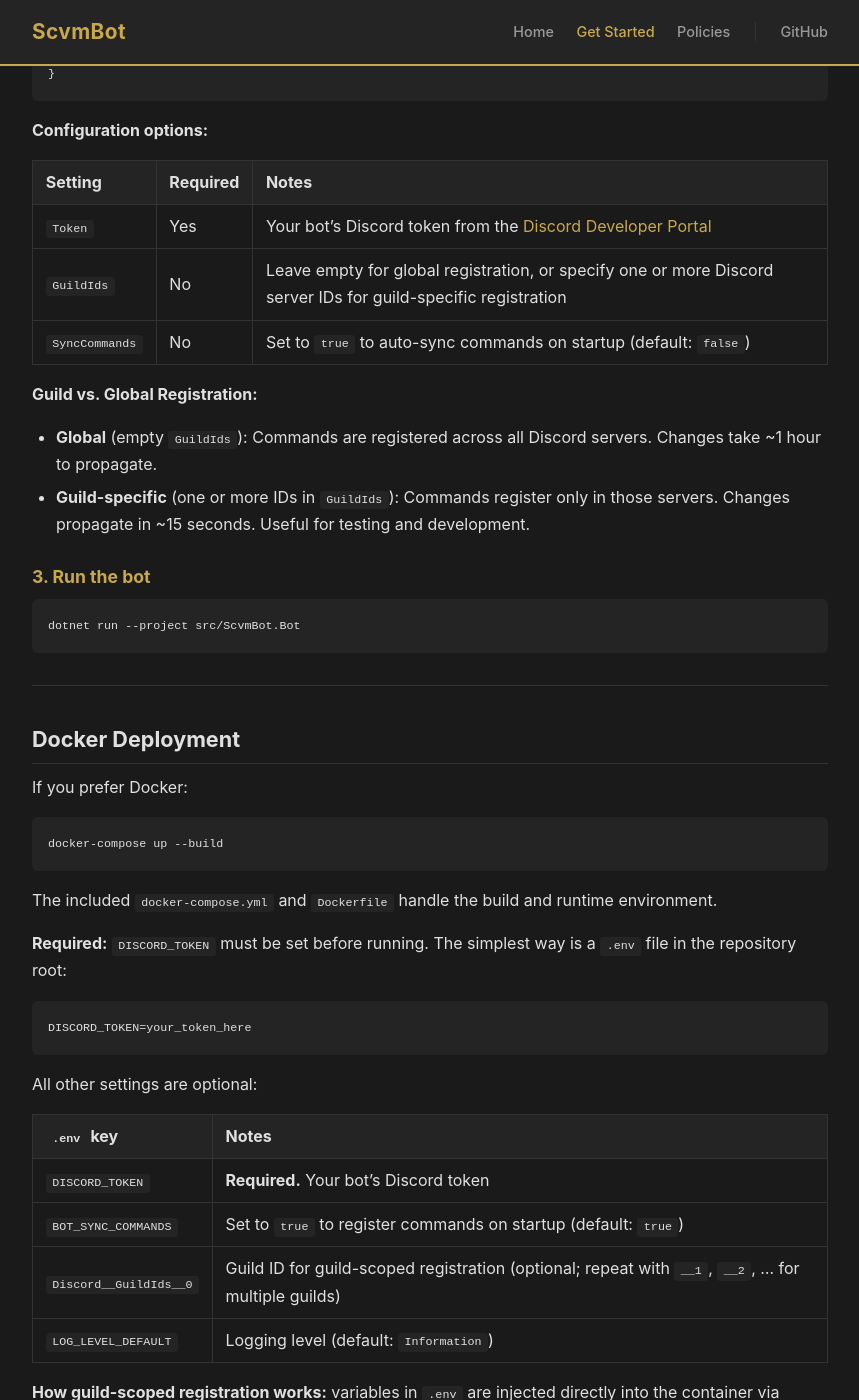
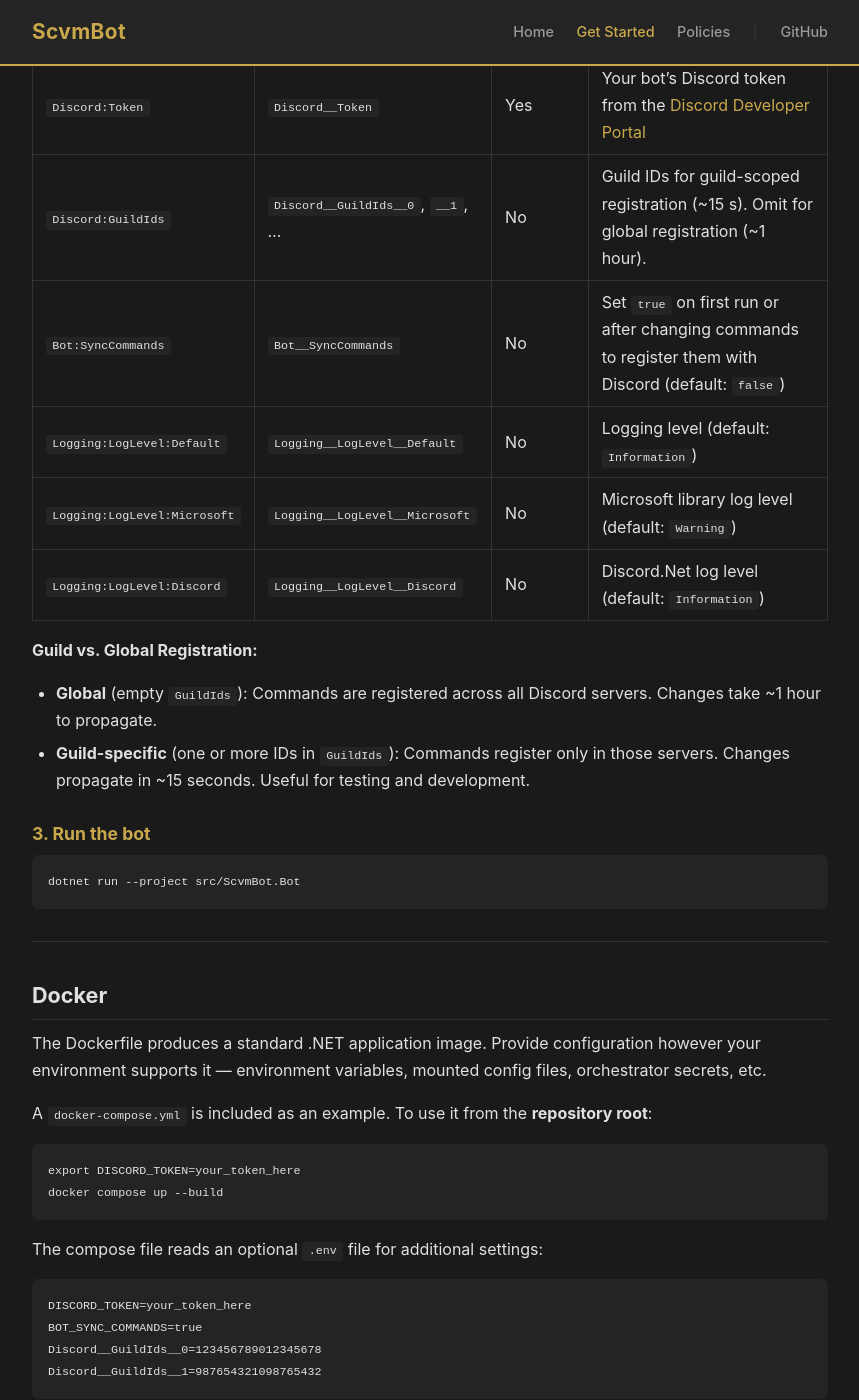
Before and after one commit to ChrisMartin86/ScvmBot, a Jekyll site: the page built from docs/getting-started.md, in a window 1280 px wide and 1400 px high, scrolled down 983 px. Shown: the whole window, without its empty margins (210-1069 px from the left). Built offline with Jekyll 4.4.1, drawn with Linux system fonts in a browser that asks for light colours; some of the changed text lies outside the part shown.

Commit message:
Merged the separate "Configure the bot" (with JSON example + settings table) and "Docker" sections Added a single Configuration Reference table showing both appsettings.json keys and environment variable equivalents side by side Quick Start step 2 now explains the config pipeline in one sentence instead of showing a JSON block with a separate settings table Docker section reframed: "The Dockerfile produces a standard .NET app image" — compose is positioned as an example getting-started.md:
Same treatment: one unified Configuration Reference table replacing the separate appsettings.json table and .env key table
"Docker Deployment" renamed to "Docker", reframed as one option rather than the canonical path
Removed the separate .env key table that duplicated the same settings
docker-compose.yml:

Added top-level comment making clear this is an example, not the required deployment method
Simplified inline comments (removed the prescriptive "this is the mechanism that makes X work" language)

````diff
--- a/docs/getting-started.md
+++ b/docs/getting-started.md
@@ -26,33 +26,26 @@ git clone https://github.com/ChrisMartin86/ScvmBot.git
 cd ScvmBot
 ```
 
-### 2. Configure your Discord bot settings
+### 2. Configure the bot
+
+ScvmBot uses .NET's standard configuration pipeline. Every setting can come from `appsettings.json`, environment variables, or command-line arguments. **Environment variables take precedence over file values.**
+
+For local development, copy and edit the example settings file:
 
 ```bash
 cp src/ScvmBot.Bot/appsettings.example.json src/ScvmBot.Bot/appsettings.json
 ```
 
-Edit `src/ScvmBot.Bot/appsettings.json` with your Discord bot token:
+### Configuration Reference
 
-```json
-{
-  "Discord": {
-    "Token": "<YOUR_DISCORD_BOT_TOKEN>",
-    "GuildIds": []
-  },
-  "Bot": {
-    "SyncCommands": false
-  }
-}
-```
-
-**Configuration options:**
-
-| Setting | Required | Notes |
-|---------|----------|-------|
-| `Token` | Yes | Your bot's Discord token from the [Discord Developer Portal](https://discord.com/developers/applications) |
-| `GuildIds` | No | Leave empty for global registration, or specify one or more Discord server IDs for guild-specific registration |
-| `SyncCommands` | No | Set to `true` to auto-sync commands on startup (default: `false`) |
+| `appsettings.json` key | Environment variable | Required | Description |
+|---|---|---|---|
+| `Discord:Token` | `Discord__Token` | Yes | Your bot's Discord token from the [Discord Developer Portal](https://discord.com/developers/applications) |
+| `Discord:GuildIds` | `Discord__GuildIds__0`, `__1`, … | No | Guild IDs for guild-scoped registration (~15 s). Omit for global registration (~1 hour). |
+| `Bot:SyncCommands` | `Bot__SyncCommands` | No | Set `true` on first run or after changing commands to register them with Discord (default: `false`) |
+| `Logging:LogLevel:Default` | `Logging__LogLevel__Default` | No | Logging level (default: `Information`) |
+| `Logging:LogLevel:Microsoft` | `Logging__LogLevel__Microsoft` | No | Microsoft library log level (default: `Warning`) |
+| `Logging:LogLevel:Discord` | `Logging__LogLevel__Discord` | No | Discord.Net log level (default: `Information`) |
 
 **Guild vs. Global Registration:**
 - **Global** (empty `GuildIds`): Commands are registered across all Discord servers. Changes take ~1 hour to propagate.
@@ -66,34 +59,18 @@ dotnet run --project src/ScvmBot.Bot
 
 ---
 
-## Docker Deployment
+## Docker
 
-If you prefer Docker:
+The Dockerfile produces a standard .NET application image. Provide configuration however your environment supports it — environment variables, mounted config files, orchestrator secrets, etc.
+
+A `docker-compose.yml` is included as an example. To use it from the **repository root**:
 
 ```bash
-docker-compose up --build
+export DISCORD_TOKEN=your_token_here
+docker compose up --build
 ```
 
-The included `docker-compose.yml` and `Dockerfile` handle the build and runtime environment.
-
-**Required:** `DISCORD_TOKEN` must be set before running. The simplest way is a `.env` file in the repository root:
-
-```
-DISCORD_TOKEN=your_token_here
-```
-
-All other settings are optional:
-
-| `.env` key | Notes |
-|---|---|
-| `DISCORD_TOKEN` | **Required.** Your bot's Discord token |
-| `BOT_SYNC_COMMANDS` | Set to `true` to register commands on startup (default: `true`) |
-| `Discord__GuildIds__0` | Guild ID for guild-scoped registration (optional; repeat with `__1`, `__2`, … for multiple guilds) |
-| `LOG_LEVEL_DEFAULT` | Logging level (default: `Information`) |
-
-**How guild-scoped registration works:** variables in `.env` are injected directly into the container via `env_file:` in `docker-compose.yml`. `Discord__GuildIds__0=<id>` maps to `Discord:GuildIds[0]` in .NET's configuration system.
-
-Example `.env` for guild-scoped registration:
+The compose file reads an optional `.env` file for additional settings:
 
 ```
 DISCORD_TOKEN=your_token_here
````
Also changed, not shown: docker-compose.yml (+8 -4 lines), README.md.
